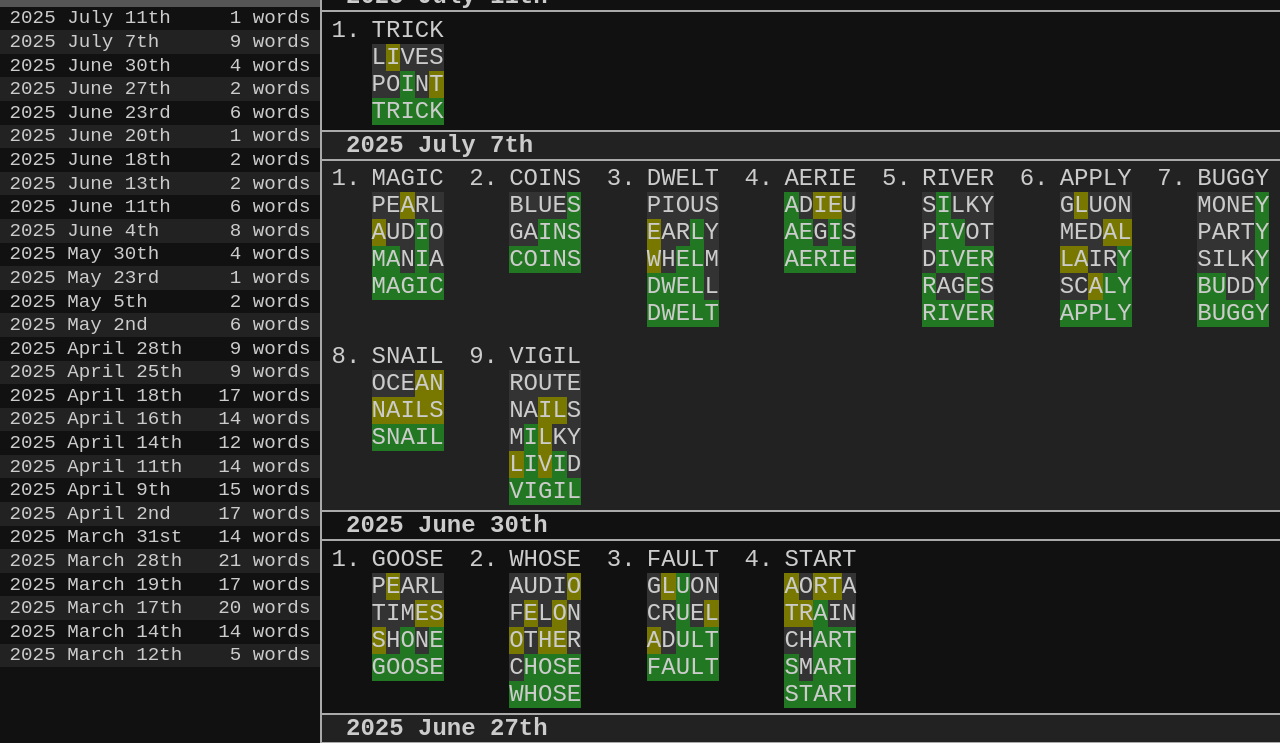
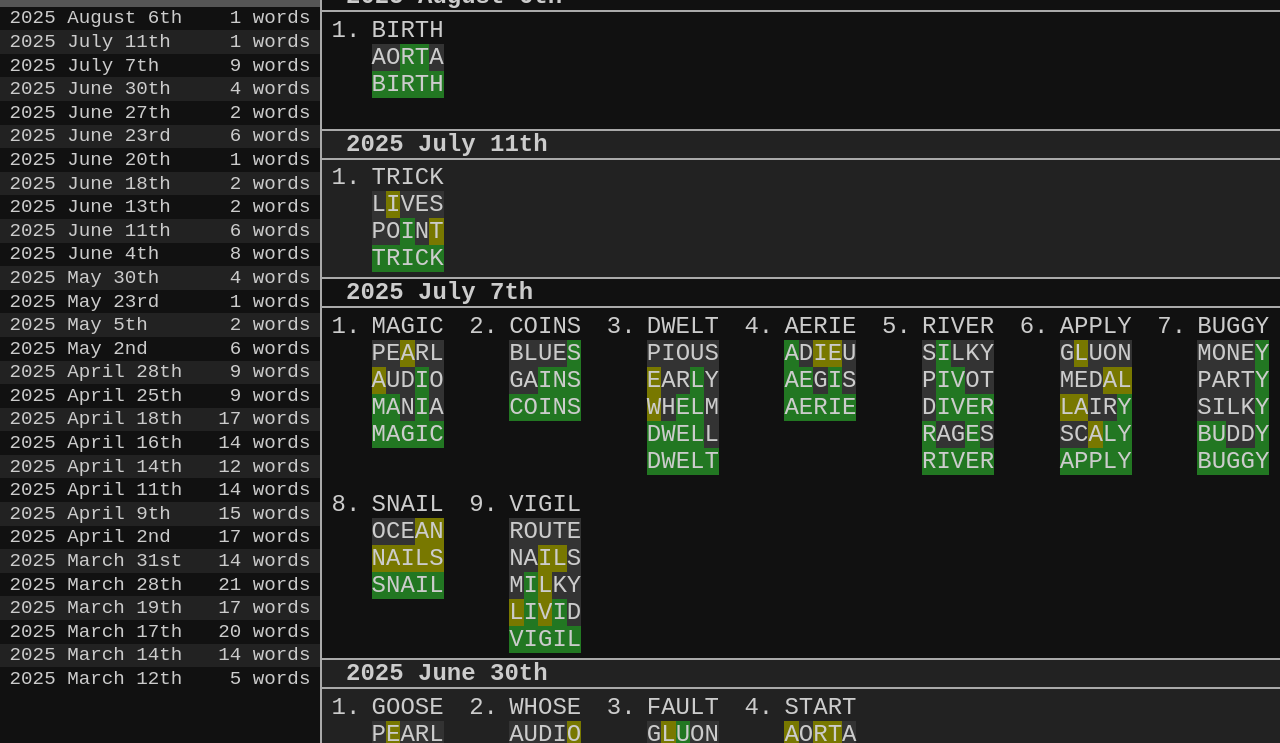
Before and after one commit to SpikyTater/spuddle-archive, a plain HTML site: page index.html in a window 1280 px wide. Shown: the part 57-800 px from the top of the page. Drawn offline with Linux system fonts and the light colour scheme.

Commit message:
2025-08-06 update

```diff
--- a/index.html
+++ b/index.html
@@ -398,6 +398,8 @@
     <script>
         (() => {
             function f() {
+                // maybe one day...
+                const s0 = 0, s1 = 0, s2 = 0, s3 = 0;
                 const data = {
                     "2025-03-12": [
                         { g: "aorta,tiles,guest,event,eject" },
@@ -705,8 +707,11 @@
                         { g: "route,nails,milky,livid,vigil" },
                     ], // 2025-07-07 end
                     "2025-07-11": [
-                        { g: "lives,point,trick" },
+                        { g: "lives,point,trick", s: s0 },
                     ], // 2025-07-11 end
+                    "2025-08-06": [
+                        { g: "aorta,birth", s: s0 },
+                    ], // 2025-08-06 end
                 }; // data end
 
                 // value: bool -> is_correct_word
```
